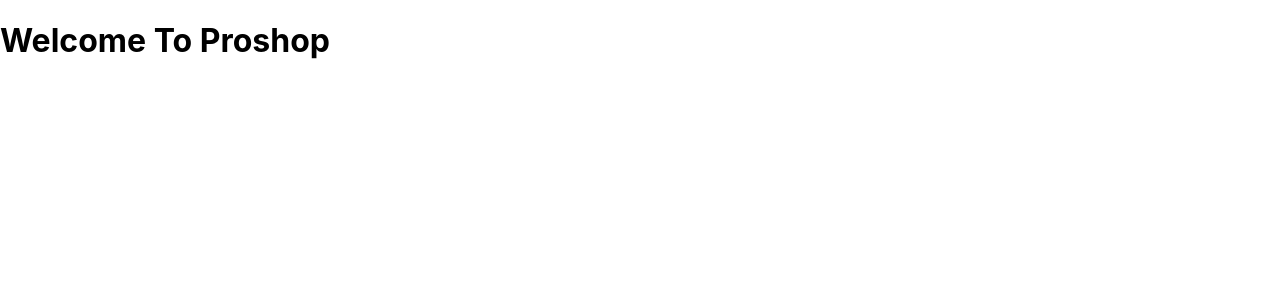
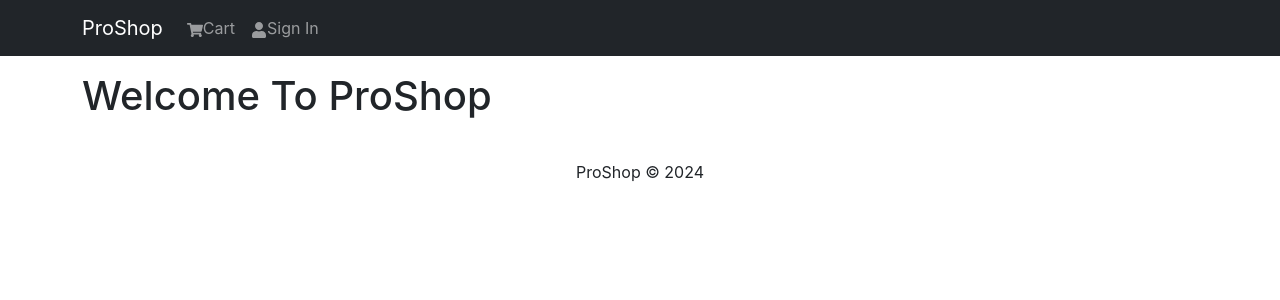
Before and after one commit to yohansky/MERN-ecom, a React (Create React App) app in the folder frontend/: page / in a window 1280 px wide. Shown: the top 300 px of the page. Built offline with nearby package versions, Linux system fonts and the light colour scheme.

Commit message:
header & footer

```diff
--- a/frontend/package.json
+++ b/frontend/package.json
@@ -6,8 +6,11 @@
     "@testing-library/jest-dom": "^5.17.0",
     "@testing-library/react": "^13.4.0",
     "@testing-library/user-event": "^13.5.0",
+    "bootstrap": "^5.3.3",
     "react": "^18.3.1",
+    "react-bootstrap": "^2.10.5",
     "react-dom": "^18.3.1",
+    "react-icons": "^5.3.0",
     "react-scripts": "5.0.1",
     "web-vitals": "^2.1.4"
   },
--- a/frontend/src/App.js
+++ b/frontend/src/App.js
@@ -1,7 +1,20 @@
 import React from "react";
+import Header from "./components/Header";
+import { Container } from "react-bootstrap";
+import Footer from "./components/Footer";
 
 const App = () => {
-  return <h1>Welcome To Proshop</h1>;
+  return (
+    <>
+      <Header />
+      <main className="py-3">
+        <Container>
+          <h1>Welcome To ProShop</h1>
+        </Container>
+      </main>
+      <Footer />
+    </>
+  );
 };
 
 export default App;
--- /dev/null
+++ b/frontend/src/components/Footer.jsx
@@ -0,0 +1,19 @@
+import React from "react";
+import { Col, Container, Row } from "react-bootstrap";
+
+const Footer = () => {
+  const currentYear = new Date().getFullYear();
+  return (
+    <footer>
+      <Container>
+        <Row>
+          <Col className="text-center py-3">
+            <p>ProShop &copy; {currentYear}</p>
+          </Col>
+        </Row>
+      </Container>
+    </footer>
+  );
+};
+
+export default Footer;
--- /dev/null
+++ b/frontend/src/components/Header.jsx
@@ -0,0 +1,30 @@
+import React from "react";
+import { Container, Nav, Navbar } from "react-bootstrap";
+import { FaShoppingCart, FaUser } from "react-icons/fa";
+
+const Header = () => {
+  return (
+    <header>
+      <Navbar bg="dark" variant="dark" expand="lg" collapseOnSelect>
+        <Container>
+          <Navbar.Brand href="/">ProShop</Navbar.Brand>
+          <Navbar.Toggle aria-controls="basic-navbar-nav" />
+          <Navbar.Collapse id="basic-navbar-nav">
+            <Nav className="me-auto">
+              <Nav.Link href="/cart">
+                <FaShoppingCart />
+                Cart
+              </Nav.Link>
+              <Nav.Link href="/login">
+                <FaUser />
+                Sign In
+              </Nav.Link>
+            </Nav>
+          </Navbar.Collapse>
+        </Container>
+      </Navbar>
+    </header>
+  );
+};
+
+export default Header;
```
Also changed, not shown: frontend/src/index.js (+7 -9 lines), 1 other file (tests, documents, lock files or other folders).
